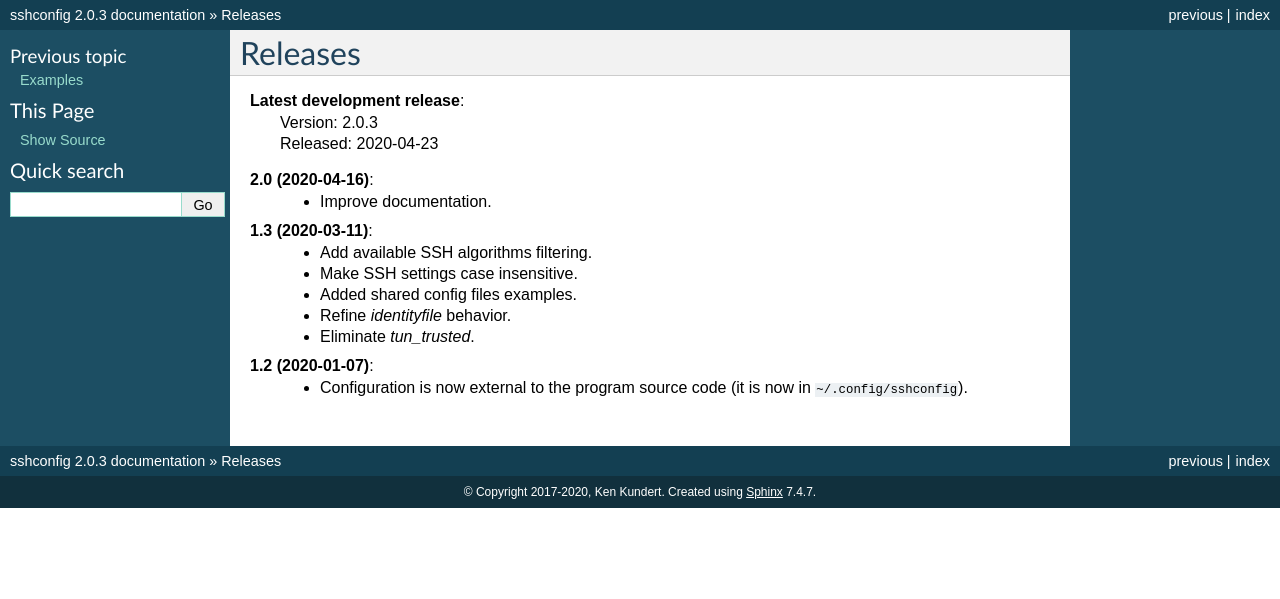
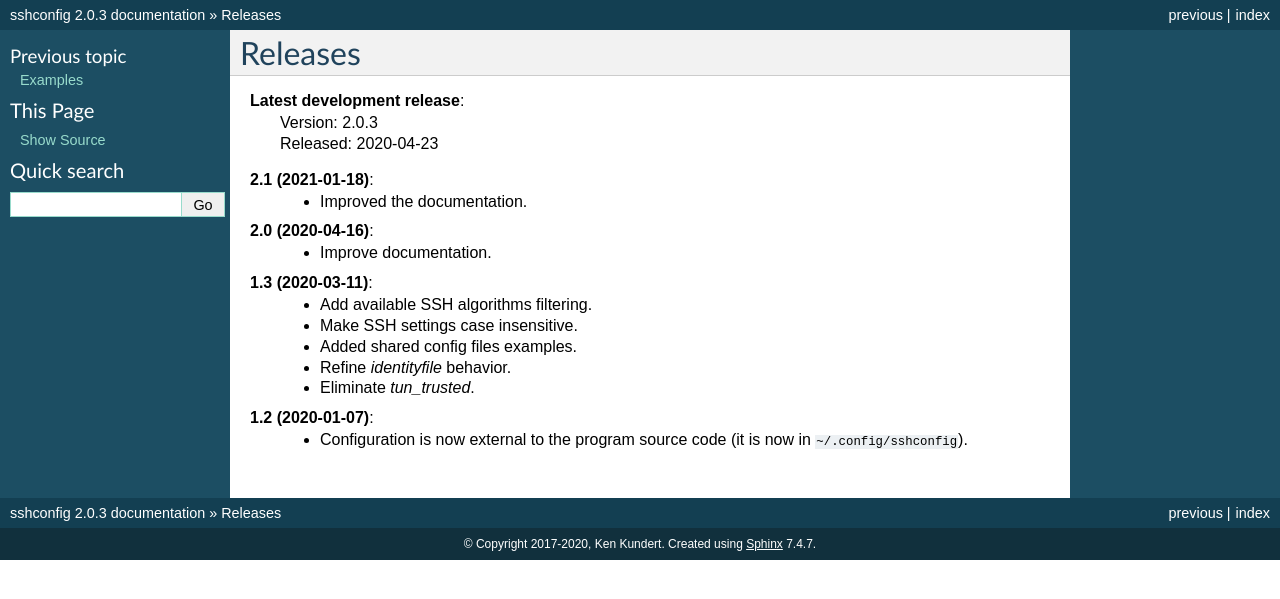
Before and after one commit to KenKundert/sshconfig, a Sphinx documentation site: the page built from doc/releases.rst, in a window 1280 px wide. Shown: the top 599 px of the page. Built offline with Sphinx 7.4.7, drawn with Linux system fonts in a browser that asks for light colours.

Commit message:
prepare for release

```diff
--- a/doc/releases.rst
+++ b/doc/releases.rst
@@ -4,6 +4,9 @@ Releases
 **Latest development release**:
     | Version: 2.0.3
     | Released: 2020-04-23
+
+**2.1 (2021-01-18)**:
+   - Improved the documentation.
 
 **2.0 (2020-04-16)**:
    - Improve documentation.
```
